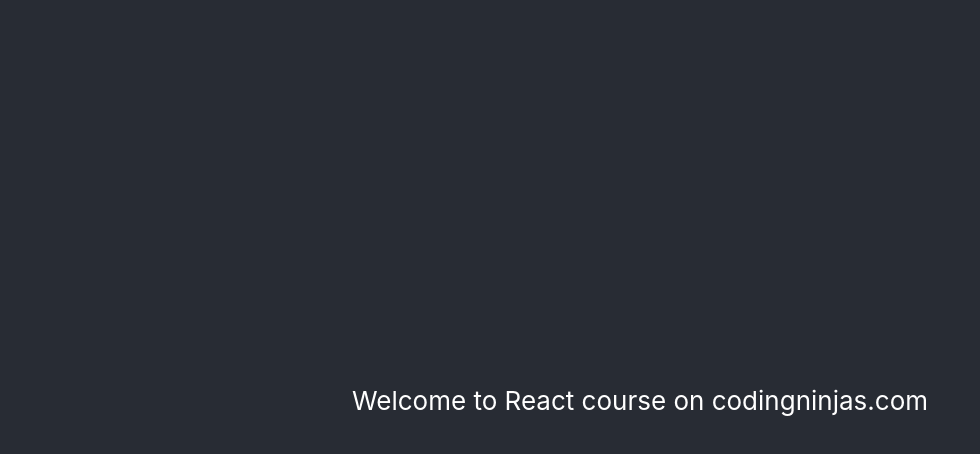
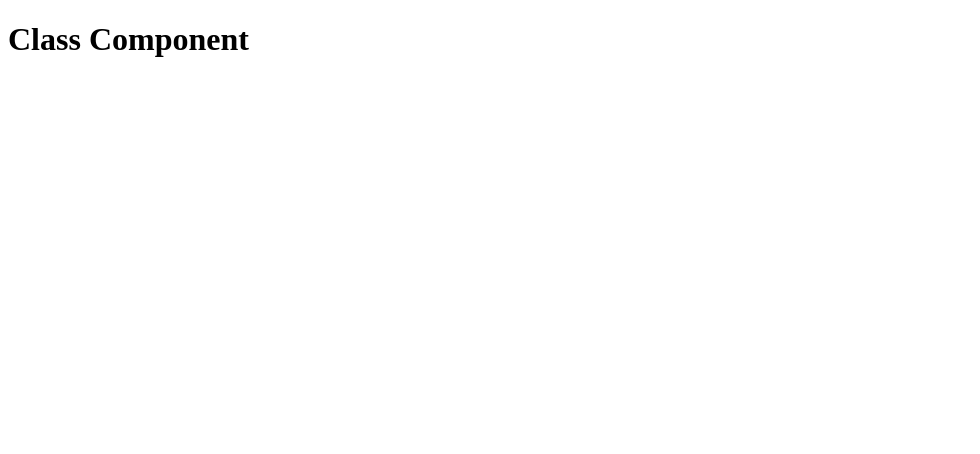
Before and after one commit to alqamah/react-Intro, a React (Create React App) app: page / in a window 1280 px wide. Shown: the top 454 px of the page, without its empty margins (0-980 px from the left). Built offline with nearby package versions, Linux system fonts and the light colour scheme.

Commit message:
starting with movie project

```diff
--- a/src/App.css
+++ /dev/null
@@ -1,38 +0,0 @@
-.App {
-  text-align: center;
-}
-
-.App-logo {
-  height: 40vmin;
-  pointer-events: none;
-}
-
-@media (prefers-reduced-motion: no-preference) {
-  .App-logo {
-    animation: App-logo-spin infinite 20s linear;
-  }
-}
-
-.App-header {
-  background-color: #282c34;
-  min-height: 100vh;
-  display: flex;
-  flex-direction: column;
-  align-items: center;
-  justify-content: center;
-  font-size: calc(10px + 2vmin);
-  color: white;
-}
-
-.App-link {
-  color: #61dafb;
-}
-
-@keyframes App-logo-spin {
-  from {
-    transform: rotate(0deg);
-  }
-  to {
-    transform: rotate(360deg);
-  }
-}
--- a/src/App.js
+++ b/src/App.js
@@ -1,14 +1,14 @@
-import logo from './logo.svg';
-import './App.css';
+import React from "react";
 
-function App() {
-  return (
-    <div className="App">
-      <header className="App-header">
-        <p>Welcome to React course on codingninjas.com</p>
-      </header>
-    </div>
-  );
+class App extends React.Component{
+
+  render(){
+      return(
+          <div>
+              <h1>Class Component</h1>
+          </div>
+      )
+    }
 }
 
 export default App;
--- a/src/index.css
+++ /dev/null
@@ -1,13 +0,0 @@
-body {
-  margin: 0;
-  font-family: -apple-system, BlinkMacSystemFont, 'Segoe UI', 'Roboto', 'Oxygen',
-    'Ubuntu', 'Cantarell', 'Fira Sans', 'Droid Sans', 'Helvetica Neue',
-    sans-serif;
-  -webkit-font-smoothing: antialiased;
-  -moz-osx-font-smoothing: grayscale;
-}
-
-code {
-  font-family: source-code-pro, Menlo, Monaco, Consolas, 'Courier New',
-    monospace;
-}
--- a/src/index.js
+++ b/src/index.js
@@ -1,17 +1,6 @@
 import React from 'react';
-import ReactDOM from 'react-dom/client';
-import './index.css';
+import ReactDOM from 'react-dom';
 import App from './App';
-import reportWebVitals from './reportWebVitals';
 
 const root = ReactDOM.createRoot(document.getElementById('root'));
-root.render(
-  <React.StrictMode>
-    <App />
-  </React.StrictMode>
-);
-
-// If you want to start measuring performance in your app, pass a function
-// to log results (for example: reportWebVitals(console.log))
-// or send to an analytics endpoint. Learn more: https://bit.ly/CRA-vitals
-reportWebVitals();
+root.render(<App/>);
--- a/src/reportWebVitals.js
+++ /dev/null
@@ -1,13 +0,0 @@
-const reportWebVitals = onPerfEntry => {
-  if (onPerfEntry && onPerfEntry instanceof Function) {
-    import('web-vitals').then(({ getCLS, getFID, getFCP, getLCP, getTTFB }) => {
-      getCLS(onPerfEntry);
-      getFID(onPerfEntry);
-      getFCP(onPerfEntry);
-      getLCP(onPerfEntry);
-      getTTFB(onPerfEntry);
-    });
-  }
-};
-
-export default reportWebVitals;
```
Also changed, not shown: src/setupTests.js (deleted, +0 -5 lines), src/logo.svg (deleted), 1 other file (tests, documents, lock files or other folders).
